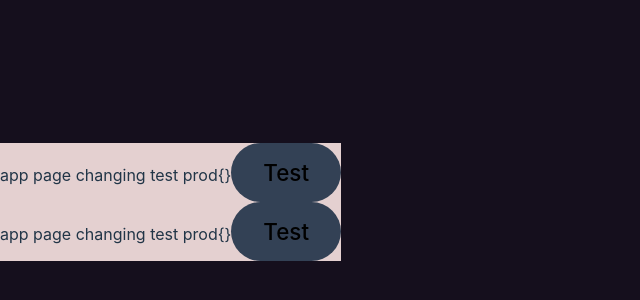
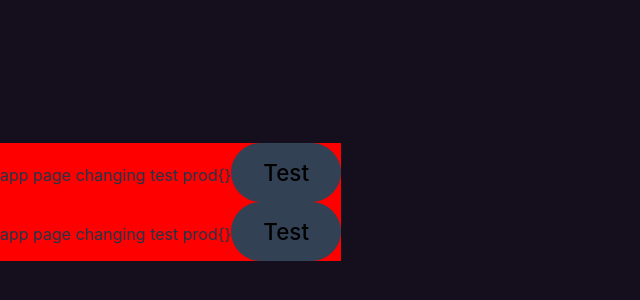
Before and after one commit to bokim2/Seed-Flask-2.0, a React (Vite) app: page / in a window 1280 px wide. Shown: the part 198-498 px from the top of the page, without its empty margins (0-640 px from the left). Built offline with nearby package versions, Linux system fonts and the light colour scheme; no server answers.

Commit message:
test prod

```diff
--- a/src/ui/TestComponent.tsx
+++ b/src/ui/TestComponent.tsx
@@ -6,7 +6,7 @@ import Button from './Button';
 import { baseUrl } from '../../configs.js';
 
 const StyledApp = styled.div`
-  background-color: #e4d0d0;
+  background-color: red;
 `;
 
 export default function TestComponent() {
```
Also changed, not shown: .eslintrc.cjs.
